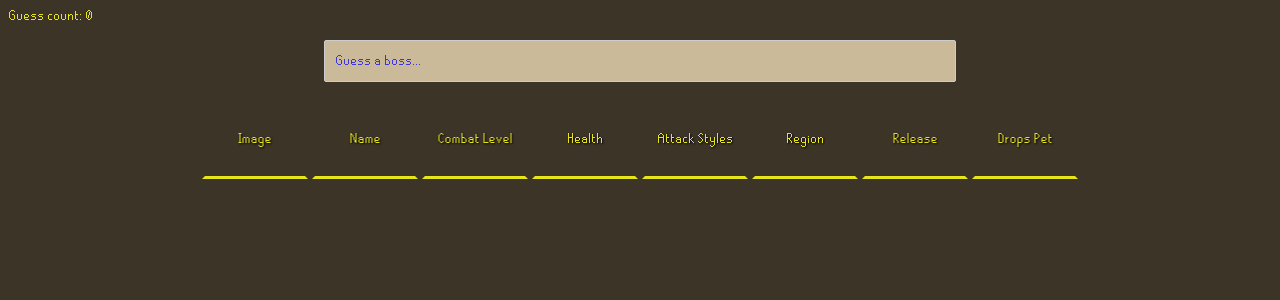
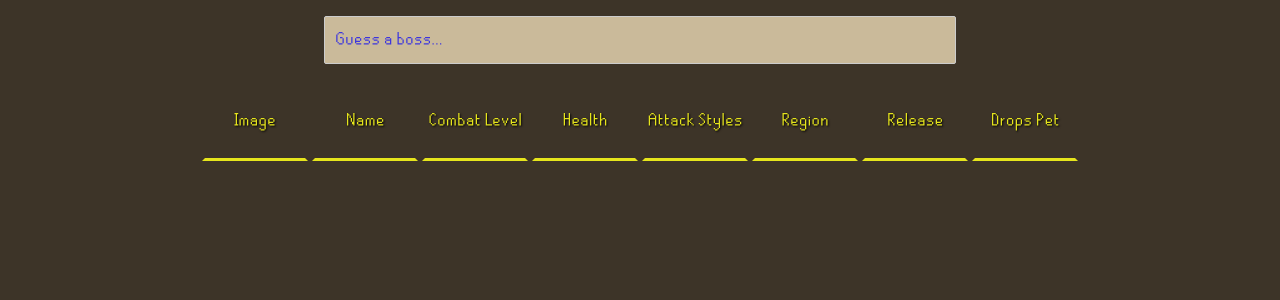
Before and after one commit to daltonoswald/runescapedle, a React (Vite) app: page / in a window 1280 px wide. Shown: the top 300 px of the page. Built offline with nearby package versions, Linux system fonts and the light colour scheme.

Commit message:
css changes for font size

```diff
--- a/src/App.jsx
+++ b/src/App.jsx
@@ -58,9 +58,6 @@ function App() {
 
   return (
     <>
-    {/* <div>The correct boss was {correctBoss.name} {correctBoss.level} {correctBoss.health} {correctBoss.attack} {correctBoss.region} {correctBoss.release} {correctBoss.hasPet} </div>
-    <div>{status}</div> */}
-    <div>Guess count: {guessCount}</div>
     <SearchableDropdown
       bossList={bossList}
       options={options}
--- a/src/gameboard.css
+++ b/src/gameboard.css
@@ -41,7 +41,7 @@
     align-items: center;
     text-align: center;
     object-fit: contain;
-    font-size: 16px;
+    font-size: 20px;
     transform: rotateX(90deg);
 }
 
@@ -104,6 +104,7 @@
     .boss-attribute {
         width: 25px;
         height: 25px;
-        font-size: 6%;
+        font-size: 6px;
+        word-wrap: break-word;
     }
 }
--- a/src/styles.css
+++ b/src/styles.css
@@ -10,6 +10,7 @@ html {
     background-color: #3d3428;
     color: #e6e51c;
     font-family: "runeScape-Chat-07";
+    font-size: 20px;
 }
 
 .boss-image {
```
